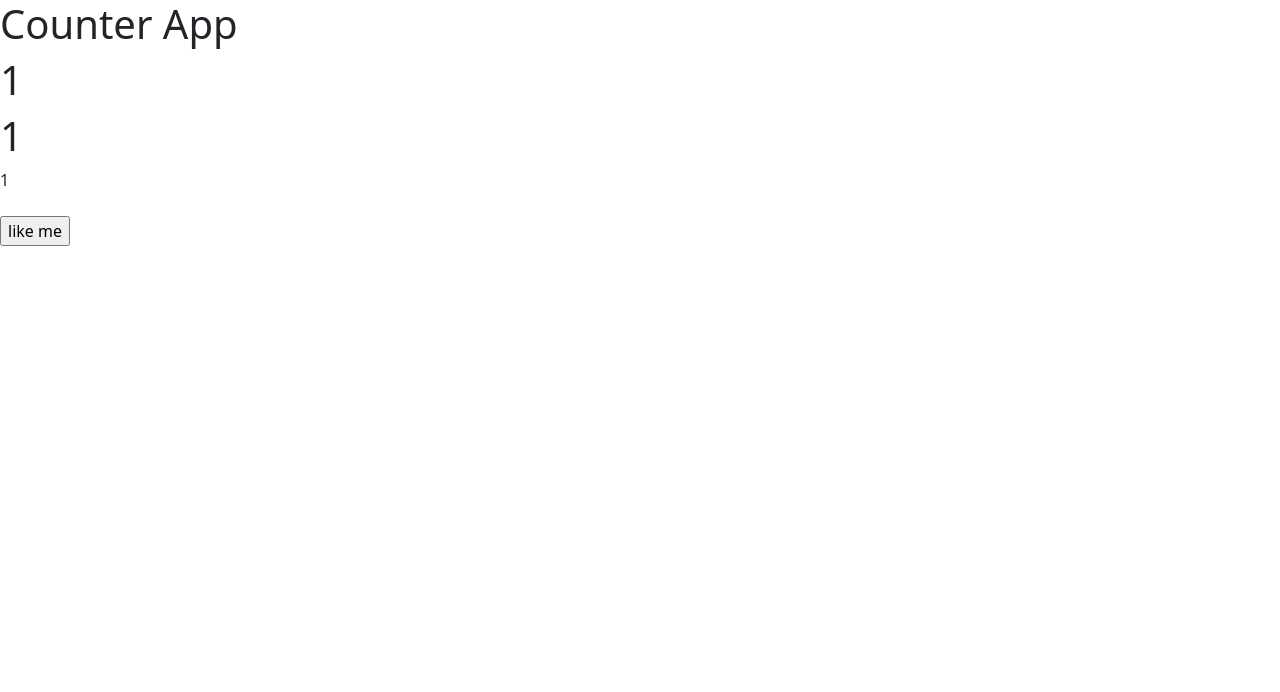
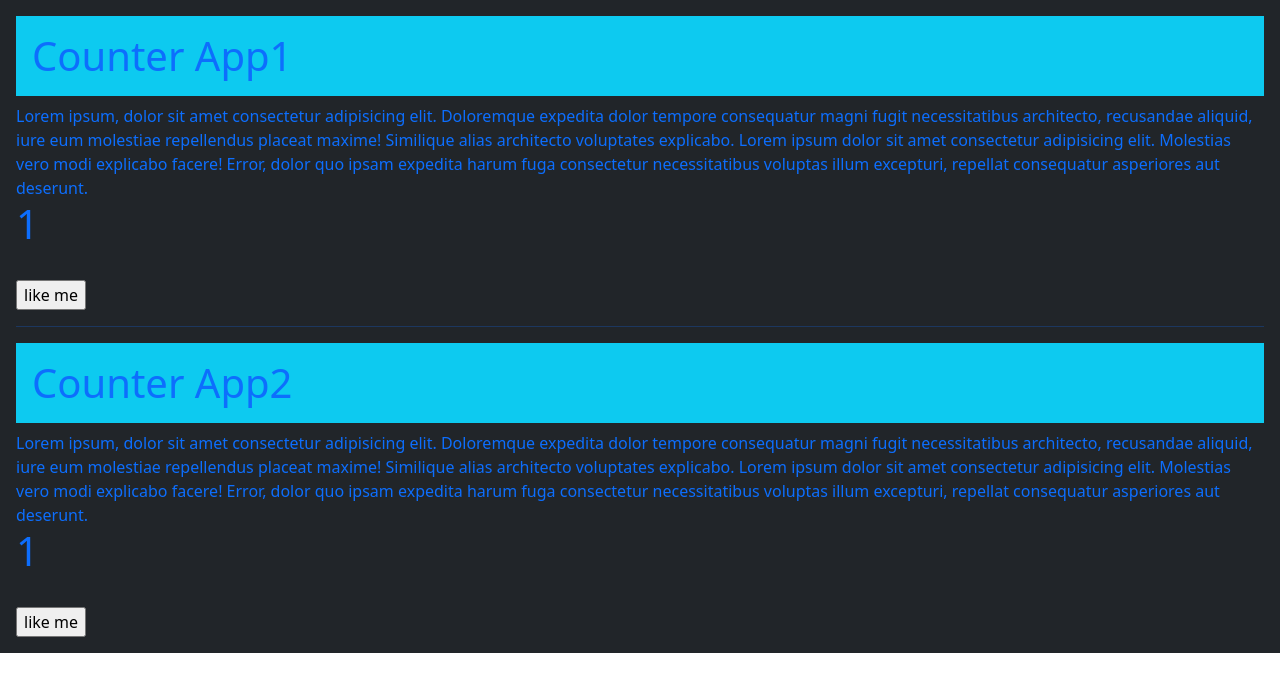
Before and after one commit to RohitPawar9850/Day14-Third-React-App, a React (Create React App) app: page / in a window 1280 px wide. Shown: the top 692 px of the page. Built offline with nearby package versions, Linux system fonts and the light colour scheme.

Commit message:
new version with paragraph

```diff
--- a/src/App.js
+++ b/src/App.js
@@ -4,8 +4,15 @@ function App()
 {
   return (
     <>
-    <h1>Counter App</h1>
+    <div className="bg-dark text-primary p-3">
+    <h1 className="bg-info text-primary p-3">Counter App1</h1>
+    <div>Lorem ipsum, dolor sit amet consectetur adipisicing elit. Doloremque expedita dolor tempore consequatur magni fugit necessitatibus architecto, recusandae aliquid, iure eum molestiae repellendus placeat maxime! Similique alias architecto voluptates explicabo. Lorem ipsum dolor sit amet consectetur adipisicing elit. Molestias vero modi explicabo facere! Error, dolor quo ipsam expedita harum fuga consectetur necessitatibus voluptas illum excepturi, repellat consequatur asperiores aut deserunt. </div>
     <CounterApp> </CounterApp>
+    <hr />
+    <h1 className="bg-info text-primary p-3">Counter App2</h1>
+    <div>Lorem ipsum, dolor sit amet consectetur adipisicing elit. Doloremque expedita dolor tempore consequatur magni fugit necessitatibus architecto, recusandae aliquid, iure eum molestiae repellendus placeat maxime! Similique alias architecto voluptates explicabo. Lorem ipsum dolor sit amet consectetur adipisicing elit. Molestias vero modi explicabo facere! Error, dolor quo ipsam expedita harum fuga consectetur necessitatibus voluptas illum excepturi, repellat consequatur asperiores aut deserunt. </div>
+    <CounterApp> </CounterApp>
+    </div>
     </>
   );
 }
@@ -24,8 +31,6 @@ function CounterApp()
   return (
     <>
     <h1>{counter}</h1>
-    <h1>{counter}</h1>
-    <div>{counter}</div>
     <br />
     <input type="button" value="like me" onClick={LikeMeAction} />
     </>
```
